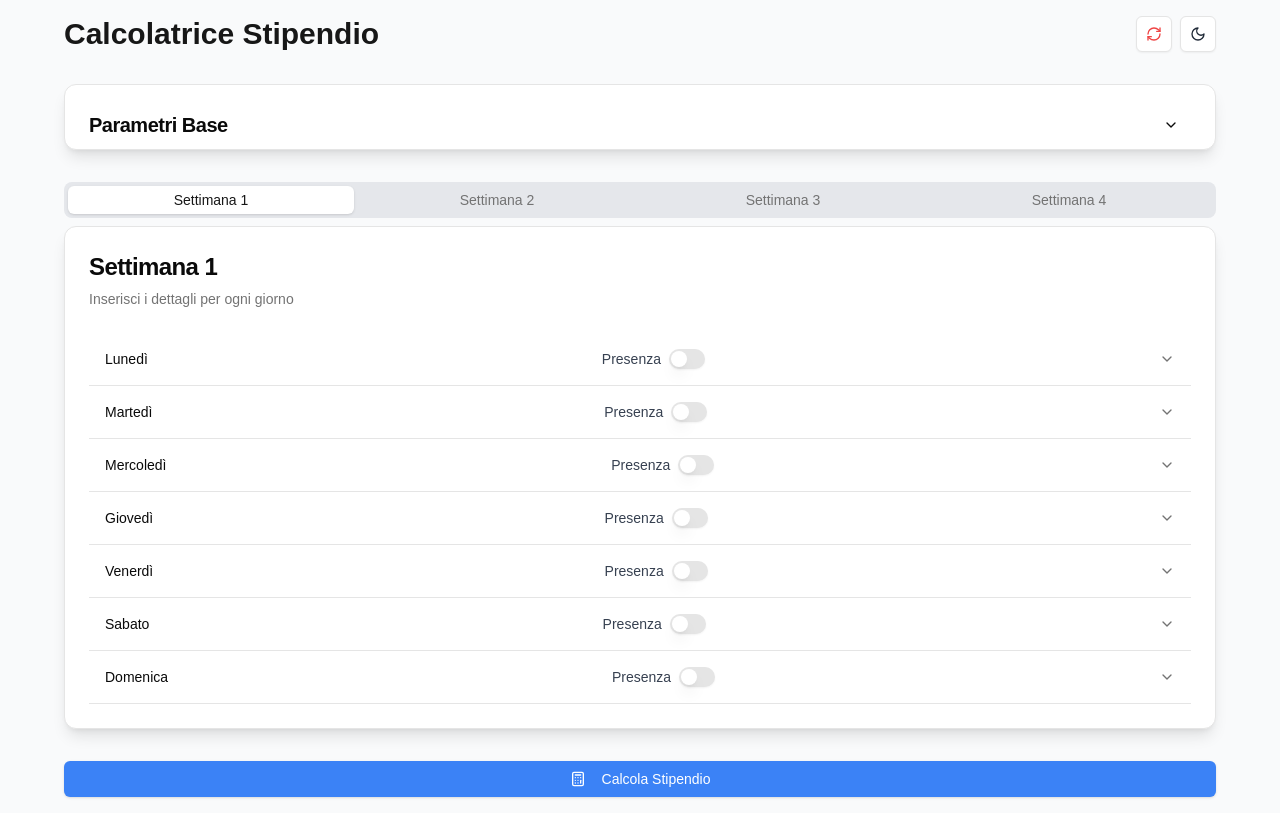
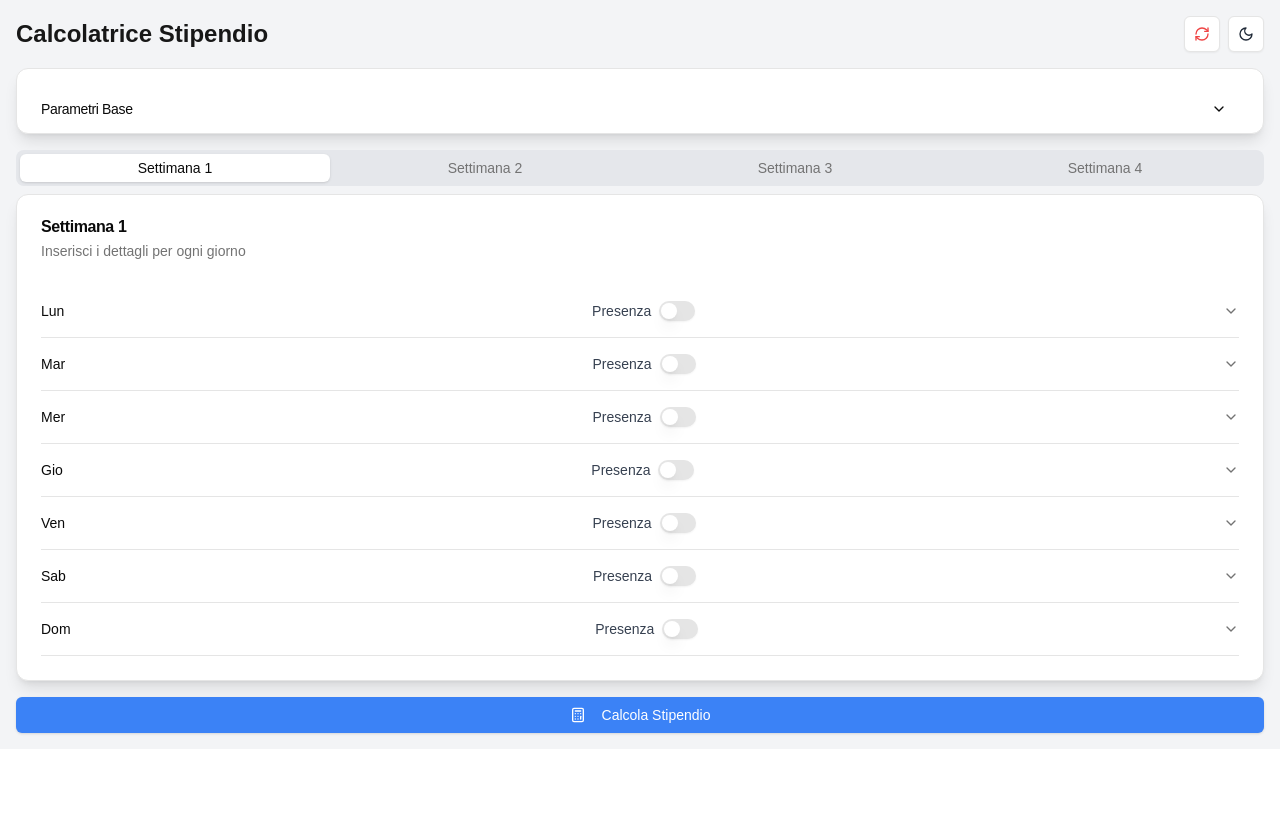
Before and after one commit to KilluaZoldich/salary-calculator, a Next.js app: page / in a window 1280 px wide. Built offline with nearby package versions, Linux system fonts and the light colour scheme.

Commit message:
Fix type error in weeks state initialization

```diff
--- a/src/app/page.tsx
+++ b/src/app/page.tsx
@@ -1,7 +1,6 @@
 'use client'
 
 import { useState, useEffect } from 'react'
-import { motion, AnimatePresence } from 'framer-motion'
 import { Button } from "@/components/ui/button"
 import { Input } from "@/components/ui/input"
 import { Label } from "@/components/ui/label"
@@ -16,7 +15,7 @@ import {
 } from "@/components/ui/accordion"
 import { ChevronDown, ChevronUp, Calculator, Clock, Eye, EyeOff, Sun, Moon, Euro, Car, Coffee, Phone, RefreshCw } from 'lucide-react'
 
-const days = ['Lunedì', 'Martedì', 'Mercoledì', 'Giovedì', 'Venerdì', 'Sabato', 'Domenica']
+const days = ['Lun', 'Mar', 'Mer', 'Gio', 'Ven', 'Sab', 'Dom']
 
 type DayState = {
   presenza: boolean;
@@ -24,9 +23,9 @@ type DayState = {
   extraFF: string;
   reperibilita: boolean;
   ffCena: boolean;
-  straordinarioDiurno: { ore: string; minuti: string };
-  straordinarioNotturno: { ore: string; minuti: string };
-  straordinarioFestivo: { ore: string; minuti: string };
+  straordinarioDiurno: { ore: number; minuti: number };
+  straordinarioNotturno: { ore: number; minuti: number };
+  straordinarioFestivo: { ore: number; minuti: number };
   showDetails: boolean;
 }
 
@@ -36,30 +35,32 @@ const initialDayState: DayState = {
   extraFF: '0',
   reperibilita: false,
   ffCena: false,
-  straordinarioDiurno: { ore: '', minuti: '' },
-  straordinarioNotturno: { ore: '', minuti: '' },
-  straordinarioFestivo: { ore: '', minuti: '' },
+  straordinarioDiurno: { ore: 0, minuti: 0 },
+  straordinarioNotturno: { ore: 0, minuti: 0 },
+  straordinarioFestivo: { ore: 0, minuti: 0 },
   showDetails: false,
 }
 
 const initialParameters = {
-  stipendioBase: '',
-  indennitaGuida: '',
-  extraMensa: '',
-  ff: '',
-  ffCena: '',
-  reperibilitaFeriale: '',
-  reperibilitaSabato: '',
-  reperibilitaFestivo: '',
+  stipendioBase: 0,
+  indennitaGuida: 0,
+  extraMensa: 0,
+  ff: 0,
+  ffCena: 0,
+  reperibilitaFeriale: 0,
+  reperibilitaSabato: 0,
+  reperibilitaFestivo: 0,
 }
 
 export default function SalaryCalculator() {
   const [parameters, setParameters] = useState(initialParameters)
+
   const [weeks, setWeeks] = useState<DayState[][]>(() =>
     Array.from({ length: 4 }, () =>
       Array.from({ length: 7 }, () => ({ ...initialDayState }))
     )
   )
+
   const [showParameters, setShowParameters] = useState(false)
   const [totalSalary, setTotalSalary] = useState(0)
   const [darkMode, setDarkMode] = useState(false)
@@ -86,7 +87,7 @@ export default function SalaryCalculator() {
   }, [darkMode])
 
   const handleParameterChange = (key: string, value: string) => {
-    setParameters(prev => ({ ...prev, [key]: value }))
+    setParameters(prev => ({ ...prev, [key]: value === '' ? '' : parseFloat(value) || 0 }))
   }
 
   const handleDayChange = (weekIndex: number, dayIndex: number, key: keyof DayState, value: boolean | string) => {
@@ -106,7 +107,7 @@ export default function SalaryCalculator() {
         ...newWeeks[weekIndex][dayIndex],
         [type]: {
           ...newWeeks[weekIndex][dayIndex][type as keyof Pick<DayState, 'straordinarioDiurno' | 'straordinarioNotturno' | 'straordinarioFestivo'>],
-          [field]: value
+          [field]: parseInt(value) || 0
         }
       }
       return newWeeks
@@ -124,22 +125,22 @@ export default function SalaryCalculator() {
   const calculateSalary = () => {
     let total = 0
     weeks.flat().forEach((day, index) => {
-      if (day.presenza) total += (parseFloat(parameters.stipendioBase) || 0) * 7.6
-      if (day.guida) total += parseFloat(parameters.indennitaGuida) || 0
-      if (day.extraFF === 'extraMensa') total += parseFloat(parameters.extraMensa) || 0
-      if (day.extraFF === 'ff') total += parseFloat(parameters.ff) || 0
-      if (day.ffCena) total += parseFloat(parameters.ffCena) || 0
+      if (day.presenza) total += parameters.stipendioBase * 7.6
+      if (day.guida) total += parameters.indennitaGuida
+      if (day.extraFF === 'extraMensa') total += parameters.extraMensa
+      if (day.extraFF === 'ff') total += parameters.ff
+      if (day.ffCena) total += parameters.ffCena
       if (day.reperibilita) {
-        if (index % 7 === 5) total += parseFloat(parameters.reperibilitaSabato) || 0
-        else if (index % 7 === 6) total += parseFloat(parameters.reperibilitaFestivo) || 0
-        else total += parseFloat(parameters.reperibilitaFeriale) || 0
+        if (index % 7 === 5) total += parameters.reperibilitaSabato
+        else if (index % 7 === 6) total += parameters.reperibilitaFestivo
+        else total += parameters.reperibilitaFeriale
       }
-      const straordinarioDiurno = (parseFloat(day.straordinarioDiurno.ore) || 0) + ((parseFloat(day.straordinarioDiurno.minuti) || 0) / 60)
-      const straordinarioNotturno = (parseFloat(day.straordinarioNotturno.ore) || 0) + ((parseFloat(day.straordinarioNotturno.minuti) || 0) / 60)
-      const straordinarioFestivo = (parseFloat(day.straordinarioFestivo.ore) || 0) + ((parseFloat(day.straordinarioFestivo.minuti) || 0) / 60)
-      total += straordinarioDiurno * (parseFloat(parameters.stipendioBase) || 0) * 1.22
-      total += straordinarioNotturno * (parseFloat(parameters.stipendioBase) || 0) * 1.5
-      total += straordinarioFestivo * (parseFloat(parameters.stipendioBase) || 0) * 1.4
+      const straordinarioDiurno = day.straordinarioDiurno.ore + (day.straordinarioDiurno.minuti / 60)
+      const straordinarioNotturno = day.straordinarioNotturno.ore + (day.straordinarioNotturno.minuti / 60)
+      const straordinarioFestivo = day.straordinarioFestivo.ore + (day.straordinarioFestivo.minuti / 60)
+      total += straordinarioDiurno * parameters.stipendioBase * 1.22
+      total += straordinarioNotturno * parameters.stipendioBase * 1.5
+      total += straordinarioFestivo * parameters.stipendioBase * 1.4
     })
     setTotalSalary(total)
   }
@@ -153,46 +154,27 @@ export default function SalaryCalculator() {
   }
 
   return (
-    <div className={`min-h-screen p-4 space-y-6 transition-colors duration-300 ${darkMode ? 'dark bg-gray-900 text-gray-100' : 'bg-gray-50'}`}>
-      <div className="max-w-6xl mx-auto">
-        <div className="flex justify-between items-center mb-8">
-          <motion.h1
-            initial={{ opacity: 0, y: -20 }}
-            animate={{ opacity: 1, y: 0 }}
-            className="text-3xl font-bold text-primary"
-          >
-            Calcolatrice Stipendio
-          </motion.h1>
+    <div className={`container mx-auto p-4 space-y-4 ${darkMode ? 'dark bg-gray-800 text-gray-100' : 'bg-gray-100'}`}>
+      <div className="flex justify-between items-center">
+        <h1 className="text-2xl font-bold text-primary">Calcolatrice Stipendio</h1>
         <div className="flex space-x-2">
-            <Button variant="outline" size="icon" onClick={resetAll} className="text-red-500 hover:text-red-600 dark:text-red-400 dark:hover:text-red-300 transition-colors duration-200">
+          <Button variant="outline" size="icon" onClick={resetAll} className="text-red-500 hover:text-red-600 dark:text-red-400 dark:hover:text-red-300">
             <RefreshCw className="h-5 w-5" />
           </Button>
-            <Button variant="outline" size="icon" onClick={() => setDarkMode(!darkMode)} className="text-gray-800 dark:text-gray-200 transition-colors duration-200">
+          <Button variant="outline" size="icon" onClick={() => setDarkMode(!darkMode)} className="text-gray-800 dark:text-gray-200">
             {darkMode ? <Sun className="h-5 w-5" /> : <Moon className="h-5 w-5" />}
           </Button>
         </div>
       </div>
 
-        <motion.div
-          initial={{ opacity: 0, y: 20 }}
-          animate={{ opacity: 1, y: 0 }}
-          transition={{ delay: 0.2 }}
-        >
-          <Card className="bg-white dark:bg-gray-800 shadow-lg transition-shadow duration-300 hover:shadow-xl">
+      <Card className="bg-white dark:bg-gray-700 shadow-lg">
         <CardHeader className="flex flex-row items-center justify-between space-y-0 pb-2">
-              <CardTitle className="text-xl font-semibold">Parametri Base</CardTitle>
+          <CardTitle className="text-sm font-medium">Parametri Base</CardTitle>
           <Button variant="ghost" size="sm" onClick={() => setShowParameters(!showParameters)}>
             {showParameters ? <ChevronUp className="h-4 w-4" /> : <ChevronDown className="h-4 w-4" />}
           </Button>
         </CardHeader>
-            <AnimatePresence>
         {showParameters && (
-                <motion.div
-                  initial={{ opacity: 0, height: 0 }}
-                  animate={{ opacity: 1, height: 'auto' }}
-                  exit={{ opacity: 0, height: 0 }}
-                  transition={{ duration: 0.3 }}
-                >
           <CardContent>
             <div className="grid grid-cols-1 md:grid-cols-2 lg:grid-cols-4 gap-4">
               {Object.entries(parameters).map(([key, value]) => (
@@ -207,50 +189,35 @@ export default function SalaryCalculator() {
                   <Input
                     id={key}
                     type="number"
-                            value={value}
+                    value={value || ''}
                     onChange={(e) => handleParameterChange(key, e.target.value)}
-                            className="w-full bg-gray-50 dark:bg-gray-700 dark:text-gray-100 border-gray-300 dark:border-gray-600 focus:ring-2 focus:ring-blue-500 dark:focus:ring-blue-400 transition-all duration-200"
+                    className="w-full bg-gray-50 dark:bg-gray-600 dark:text-gray-100 border-gray-300 dark:border-gray-500"
                   />
                 </div>
               ))}
             </div>
           </CardContent>
-                </motion.div>
         )}
-            </AnimatePresence>
       </Card>
-        </motion.div>
 
-        <motion.div
-          initial={{ opacity: 0, y: 20 }}
-          animate={{ opacity: 1, y: 0 }}
-          transition={{ delay: 0.4 }}
-          className="mt-8"
-        >
       <Tabs defaultValue="1">
-            <TabsList className="grid w-full grid-cols-4 bg-gray-200 dark:bg-gray-700 rounded-lg p-1">
+        <TabsList className="grid w-full grid-cols-4 bg-gray-200 dark:bg-gray-700">
           {[1, 2, 3, 4].map((week) => (
-                <TabsTrigger
-                  key={week}
-                  value={week.toString()}
-                  className="data-[state=active]:bg-white dark:data-[state=active]:bg-gray-600 data-[state=active]:text-primary transition-all duration-200"
-                >
-                  Settimana {week}
-                </TabsTrigger>
+            <TabsTrigger key={week} value={week.toString()} className="data-[state=active]:bg-white dark:data-[state=active]:bg-gray-600">Settimana {week}</TabsTrigger>
           ))}
         </TabsList>
         {weeks.map((week, weekIndex) => (
           <TabsContent key={weekIndex} value={(weekIndex + 1).toString()}>
-                <Card className="bg-white dark:bg-gray-800 shadow-lg transition-shadow duration-300 hover:shadow-xl">
+            <Card className="bg-white dark:bg-gray-700 shadow-lg">
               <CardHeader>
-                    <CardTitle className="text-2xl font-semibold">Settimana {weekIndex + 1}</CardTitle>
+                <CardTitle>Settimana {weekIndex + 1}</CardTitle>
                 <CardDescription className="dark:text-gray-300">Inserisci i dettagli per ogni giorno</CardDescription>
               </CardHeader>
               <CardContent>
                 <Accordion type="single" collapsible className="w-full">
                   {week.map((day, dayIndex) => (
                     <AccordionItem key={dayIndex} value={`day-${dayIndex}`}>
-                          <AccordionTrigger className="flex justify-between items-center hover:bg-gray-100 dark:hover:bg-gray-700 transition-colors duration-200 p-4 rounded-lg">
+                      <AccordionTrigger className="flex justify-between items-center hover:bg-gray-100 dark:hover:bg-gray-600">
                         <span className="font-medium">{days[dayIndex]}</span>
                         <div className="flex items-center space-x-2">
                           <Label htmlFor={`presenza-${weekIndex}-${dayIndex}`} className="text-gray-700 dark:text-gray-300">Presenza</Label>
@@ -294,7 +261,7 @@ export default function SalaryCalculator() {
                                 id={`extraFF-${weekIndex}-${dayIndex}`}
                                 value={day.extraFF}
                                 onChange={(e) => handleDayChange(weekIndex, dayIndex, 'extraFF', e.target.value)}
-                                    className="w-full rounded-md border border-gray-300 dark:border-gray-600 bg-gray-50 dark:bg-gray-700 px-3 py-2 text-sm ring-offset-background focus:outline-none focus:ring-2 focus:ring-blue-500 dark:focus:ring-blue-400 transition-all duration-200 dark:text-gray-100"
+                                className="w-full rounded-md border border-gray-300 dark:border-gray-500 bg-gray-50 dark:bg-gray-600 px-3 py-2 text-sm ring-offset-background focus:outline-none focus:ring-2 focus:ring-ring focus:ring-offset-2 dark:text-gray-100"
                               >
                                 <option value="0">-</option>
                                 <option value="extraMensa">EM</option>
@@ -310,14 +277,14 @@ export default function SalaryCalculator() {
                                   placeholder="Ore"
                                   value={day[`straordinario${tipo}` as keyof Pick<DayState, 'straordinarioDiurno' | 'straordinarioNotturno' | 'straordinarioFestivo'>].ore}
                                   onChange={(e) => handleStraordinarioChange(weekIndex, dayIndex, `straordinario${tipo}` as keyof DayState, 'ore', e.target.value)}
-                                      className="w-16 bg-gray-50 dark:bg-gray-700 dark:text-gray-100 border-gray-300 dark:border-gray-600 focus:ring-2 focus:ring-blue-500 dark:focus:ring-blue-400 transition-all duration-200"
+                                  className="w-16 bg-gray-50 dark:bg-gray-600 dark:text-gray-100 border-gray-300 dark:border-gray-500"
                                 />
                                 <Input
                                   type="number"
                                   placeholder="Min"
                                   value={day[`straordinario${tipo}` as keyof Pick<DayState, 'straordinarioDiurno' | 'straordinarioNotturno' | 'straordinarioFestivo'>].minuti}
                                   onChange={(e) => handleStraordinarioChange(weekIndex, dayIndex, `straordinario${tipo}` as keyof DayState, 'minuti', e.target.value)}
-                                      className="w-16 bg-gray-50 dark:bg-gray-700 dark:text-gray-100 border-gray-300 dark:border-gray-600 focus:ring-2 focus:ring-blue-500 dark:focus:ring-blue-400 transition-all duration-200"
+                                  className="w-16 bg-gray-50 dark:bg-gray-600 dark:text-gray-100 border-gray-300 dark:border-gray-500"
                                 />
                               </div>
                             ))}
@@ -332,39 +299,20 @@ export default function SalaryCalculator() {
           </TabsContent>
         ))}
       </Tabs>
-        </motion.div>
 
-        <motion.div
-          initial={{ opacity: 0, y: 20 }}
-          animate={{ opacity: 1, y: 0 }}
-          transition={{ delay: 0.6 }}
-          className="mt-8"
-        >
-          <Button onClick={calculateSalary} className="w-full bg-blue-500 hover:bg-blue-600 text-white transition-colors duration-200">
+      <Button onClick={calculateSalary} className="w-full bg-blue-500 hover:bg-blue-600 text-white">
         <Calculator className="mr-2 h-4 w-4" /> Calcola Stipendio
       </Button>
 
-          <AnimatePresence>
       {totalSalary > 0 && (
-              <motion.div
-                initial={{ opacity: 0, scale: 0.9 }}
-                animate={{ opacity: 1, scale: 1 }}
-                exit={{ opacity: 0, scale: 0.9 }}
-                transition={{ duration: 0.3 }}
-                className="mt-4"
-              >
-                <Card className="bg-white dark:bg-gray-800 shadow-lg transition-shadow duration-300 hover:shadow-xl">
+        <Card className="bg-white dark:bg-gray-700 shadow-lg">
           <CardContent className="pt-6">
             <p className="text-center text-3xl font-bold">
               Stipendio Totale: <span className="text-blue-500 dark:text-blue-400">€{totalSalary.toFixed(2)}</span>
             </p>
           </CardContent>
         </Card>
-              </motion.div>
       )}
-          </AnimatePresence>
-        </motion.div>
-      </div>
     </div>
   )
 }
```
Lines whose indentation alone changed are shown as unchanged.
